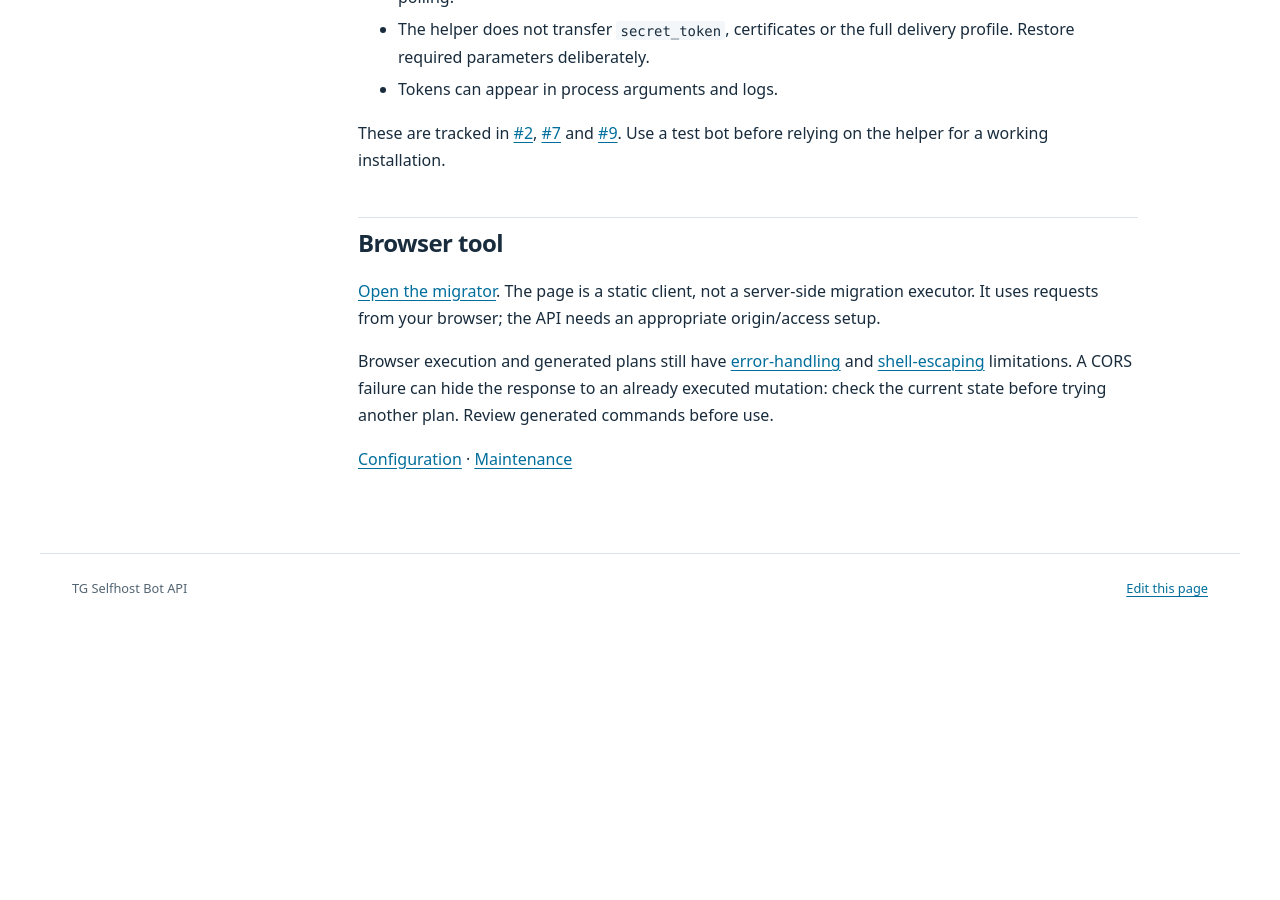
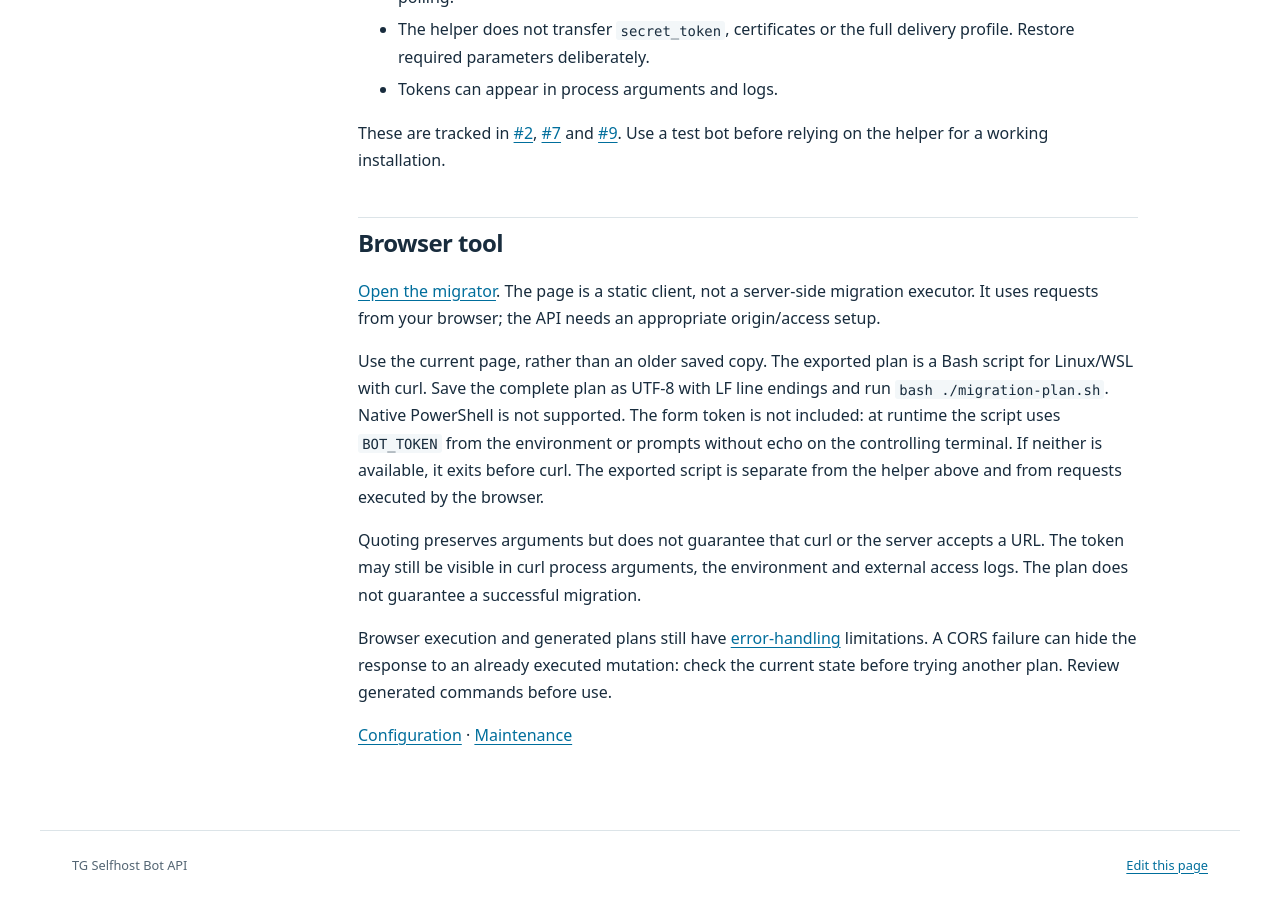
Before and after one commit to ichinya/tg-selfhost-botapi, a Jekyll site: the page built from docs/en/migration.md, in a window 1280 px wide and 900 px high, scrolled down 2124 px. Built offline with Jekyll 4.4.1, drawn with Linux system fonts in a browser that asks for light colours; before the commit the page ends 2748 px from its top, so only the background shows below that.

Commit message:
docs(migrator): описать запуск Bash-плана (Refs #8)

```diff
--- a/docs/en/migration.md
+++ b/docs/en/migration.md
@@ -90,9 +90,20 @@ Use a test bot before relying on the helper for a working installation.
 client, not a server-side migration executor. It uses requests from your browser;
 the API needs an appropriate origin/access setup.
 
+Use the current page, rather than an older saved copy. The exported plan is a Bash
+script for Linux/WSL with curl. Save the complete plan as UTF-8 with LF line
+endings and run `bash ./migration-plan.sh`. Native PowerShell is not supported.
+The form token is not included: at runtime the script uses `BOT_TOKEN` from the
+environment or prompts without echo on the controlling terminal. If neither is
+available, it exits before curl. The exported script is separate from the helper
+above and from requests executed by the browser.
+
+Quoting preserves arguments but does not guarantee that curl or the server accepts
+a URL. The token may still be visible in curl process arguments, the environment
+and external access logs. The plan does not guarantee a successful migration.
+
 Browser execution and generated plans still have
-[error-handling](https://github.com/ichinya/tg-selfhost-botapi/issues/6) and
-[shell-escaping](https://github.com/ichinya/tg-selfhost-botapi/issues/8) limitations.
+[error-handling](https://github.com/ichinya/tg-selfhost-botapi/issues/6) limitations.
 A CORS failure can hide the response to an already executed mutation: check the
 current state before trying another plan. Review generated commands before use.
 
```
Also changed, not shown: docs/en/README.md (+1 -1 lines), docs/en/getting-started.md (+3 -1 lines), docs/en/maintenance.md (+2 -0 lines), docs/ru/README.md (+1 -1 lines), docs/ru/getting-started.md (+3 -1 lines), docs/ru/maintenance.md (+2 -0 lines), docs/ru/migration.md (+13 -2 lines).
